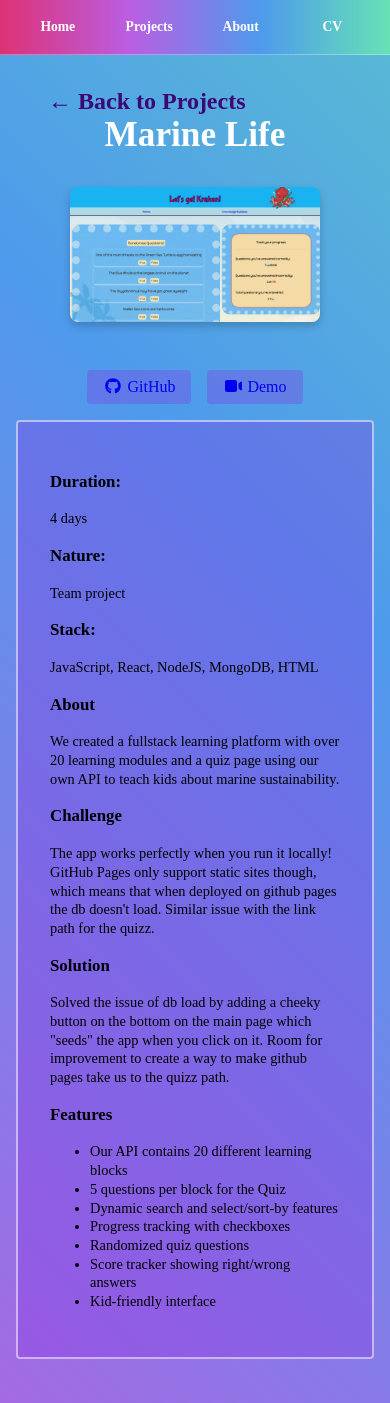
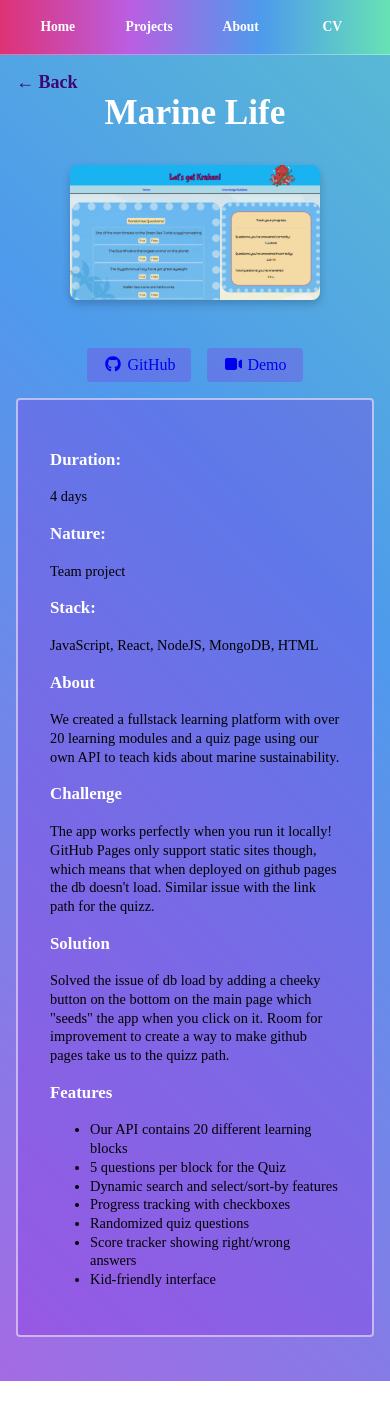
Before and after one commit to Laufley/portfolio, a React (Vite) app: page /portfolio/projects/0 in a window 390 px wide. After the commit the page ends 1381 px from the top, so only its background shows below. Built offline with nearby package versions, Linux system fonts and the light colour scheme.

Commit message:
mobile responsive projectByIdPage and minor fixes

```diff
--- a/src/Components/ProjectByIdPage.css
+++ b/src/Components/ProjectByIdPage.css
@@ -82,4 +82,17 @@
     width: 300px;
     height: 225px;
   }
+  .back-link {
+  display: inline-block;
+  margin-left: 1rem;
+  margin-top: 1rem;
+  font-size: large;
+  font-weight: bold;
+  color: rgb(62, 6, 116);
+  text-decoration: none;
 }
+
+.back-link:touch {
+  color: white
+}
+}
--- a/src/Components/ProjectByIdPage.tsx
+++ b/src/Components/ProjectByIdPage.tsx
@@ -20,7 +20,7 @@ const ProjectByIdPage: React.FC<ProjectByIdPageProps> = ({ projects }) => {
 
   return (
     <>
-      <Link to="/projects" className="back-link">← Back to Projects</Link>
+      <Link to="/projects" className="back-link">← Back</Link>
       <div className="project-detail">
 
         <h1 className='ProjectIdTitle'>{project.title}</h1>
@@ -43,23 +43,23 @@ const ProjectByIdPage: React.FC<ProjectByIdPageProps> = ({ projects }) => {
         </div>
 
         <div className="project-info">
-          <h3>Duration:</h3>
+          <h3 style={{ color: 'white' }}>Duration:</h3>
           <p>{project.duration}</p>
 
-          <h3>Nature:</h3><p style={{ display: 'inline' }}>{project.nature}</p>
+          <h3 style={{ color: 'white' }}>Nature:</h3><p style={{ display: 'inline' }}>{project.nature}</p>
 
-          <h3>Stack:</h3><p style={{ display: 'inline' }}>{project.stack.join(', ')}</p>
+          <h3 style={{ color: 'white' }}>Stack:</h3><p style={{ display: 'inline' }}>{project.stack.join(', ')}</p>
 
-          <h3>About</h3>
+          <h3 style={{ color: 'white' }}>About</h3>
           <p>{project.info}</p>
 
-          <h3>Challenge</h3>
+          <h3 style={{ color: 'white' }}>Challenge</h3>
           <p>{project.challenge}</p>
 
-          <h3>Solution</h3>
+          <h3 style={{ color: 'white' }}>Solution</h3>
           <p>{project.solution}</p>
 
-          <h3>Features</h3>
+          <h3 style={{ color: 'white' }}>Features</h3>
           <ul>
             {project.features.map((feature, index) => (
               <li key={index}>{feature}</li>
--- a/src/Components/Projects.css
+++ b/src/Components/Projects.css
@@ -1,4 +1,5 @@
 #page-wrapper {
+  margin-top: -1em;
   padding: 2rem;
   width: 100%;
   height: 100%;
--- a/src/Components/carousel.css
+++ b/src/Components/carousel.css
@@ -145,7 +145,7 @@
 }
 
 .project-counter {
-  margin-top: rem;
+  margin-top: -4rem;
   font-weight: 600;
   font-size: 1.6rem;
   letter-spacing: 0.05em;
@@ -453,6 +453,15 @@
     margin-top: 1rem;
   }
 
+  .project-counter {
+  margin-top: -2rem;
+  font-weight: 600;
+  font-size: 1.6rem;
+  letter-spacing: 0.05em;
+  color: rgb(53, 50, 53);
+  align-items: end;
+  }
+
   .project-title {
     font-size: 1.2rem;
     margin-bottom: 0.75rem;
```
